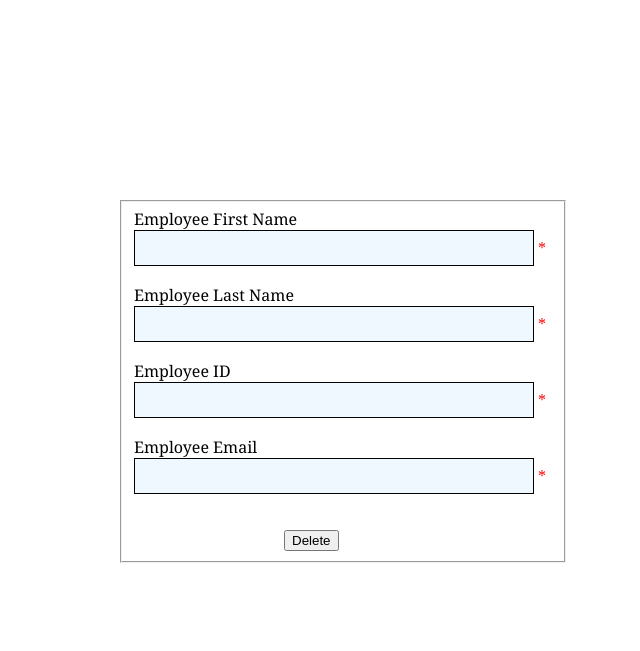
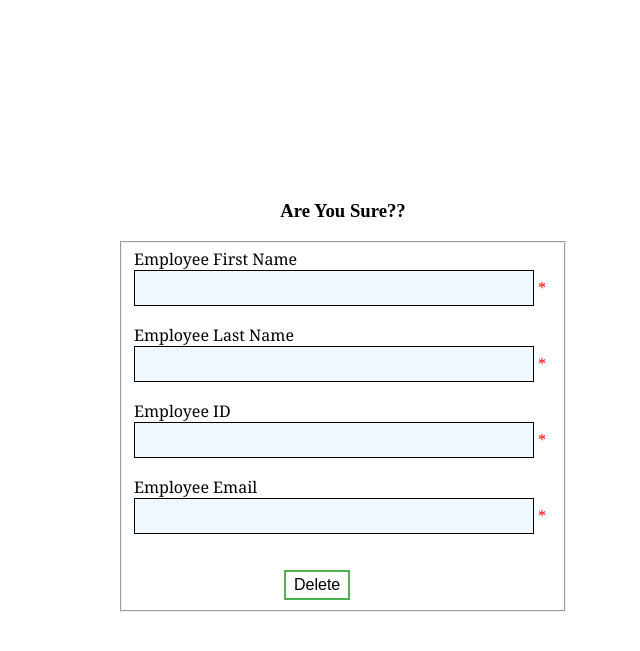
Before and after one commit to Asafdarmon1/Employee-Management, a PHP site: page /Delete.php?id=1 in a window 1280 px wide. Shown: the top 651 px of the page, without its empty margins (640-1280 px from the left). Run offline with PHP 8.4, Linux system fonts and the light colour scheme; data that the repository does not hold is empty.

Commit message:
8.11 - 14:17

```diff
--- a/Delete.php
+++ b/Delete.php
@@ -55,6 +55,7 @@ while ($DataRows = $stmt->fetch()) {
 }
 ?>
 <div class="">
+    <h3 style="text-align: center; font-weight: bold">Are You Sure??</h3>
     <form class="" action="Delete.php?id=<?php echo $SearchQueryParameter; ?>" method="post">
         <fieldset style="">
             <span class="FieldInfo">Employee First Name</span>
@@ -79,7 +80,7 @@ while ($DataRows = $stmt->fetch()) {
             <span class="Error">*<?php echo $emailError ?><br></span>
             <br>
             <br>
-            <input type="submit" name="Delete" value="Delete">
+            <input class="Submit" type="submit" name="Delete" value="Delete">
             <br>
 
 
--- a/Include/style.css
+++ b/Include/style.css
@@ -24,20 +24,38 @@ input[type="submit"]{
     color: red;
 }
 
-.Table{
+.Table {
 
-    margin-top: 100px;
+
+}
+
+
+.Submit{
+    border: none;
+    color: white;
+    padding: 4px 8px;
+    text-decoration: none;
+    display: inline-block;
+    font-size: 16px;
+    transition-duration: 0.4s;
+    background-color: white;
+    color: black;
+    border: 2px solid #4CAF50;
+    cursor: pointer;
+
+}
+.Submit:hover{
+    background-color: #4CAF50;
+    color: white;
 }
 
 .addButton {
     border: none;
     color: white;
-    padding: 8px 16px;
-    text-align: center;
+    padding: 4px 8px;
     text-decoration: none;
     display: inline-block;
     font-size: 16px;
-    margin: 4px 2px;
     transition-duration: 0.4s;
     background-color: white;
     color: black;
--- a/Update.php
+++ b/Update.php
@@ -80,7 +80,7 @@ while ($DataRows = $stmt->fetch()) {
             <span class="Error">*<?php echo $emailError ?><br></span>
             <br>
             <br>
-            <input type="submit" name="Update" value="Update">
+            <input class="Submit" type="submit" name="Update" value="Update">
             <br>
 
 
--- a/insertIntoDB.php
+++ b/insertIntoDB.php
@@ -59,7 +59,7 @@ if (isset($_POST["Submit"])) {
         $stmt->bindValue('EMAIL', $emp_email);
         $Execute = $stmt->execute();
         if ($Execute) {
-            echo '<div style="text-align: center"> <span style="" class="success""> Record Has Been Added Successfully</span></div>';
+            header('location: viewFromDB.php');
         } else {
             echo '<span class="FieldInfoHeading">Please Try Again</span>';
         }
@@ -102,7 +102,7 @@ if (isset($_POST["Submit"])) {
             <span class="Error">*<?php echo $emailError ?><br></span>
             <br>
             <br>
-            <input type="submit" name="Submit" value="Submit">
+            <input class="Submit" type="submit" name="Submit" value="Submit">
             <br>
 
 
```
Also changed, not shown: viewFromDB.php (+13 -9 lines).
